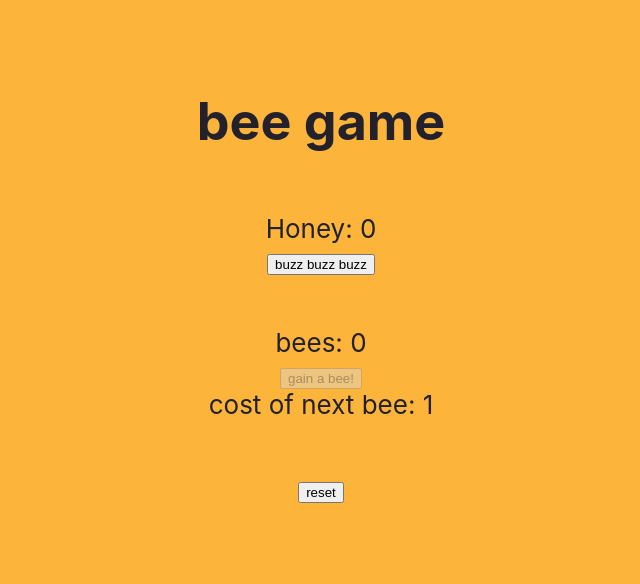
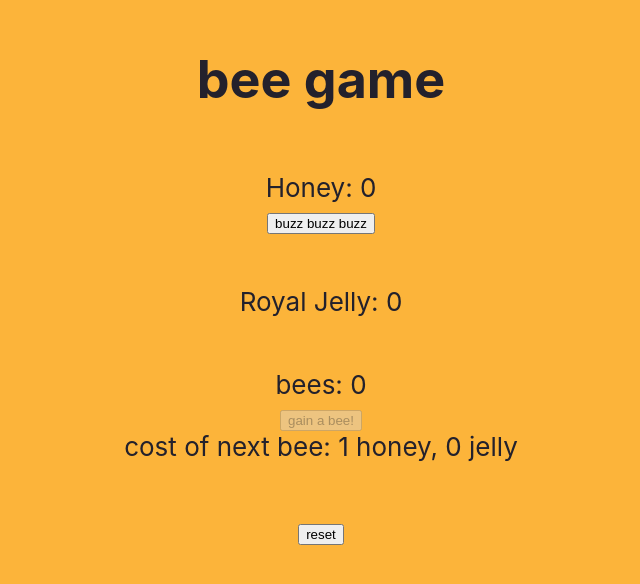
Before and after one commit to LukeLavan/SD-D-TeamIdle, a React (Create React App) app: page / in a window 1280 px wide. Shown: the part 108-692 px from the top of the page, without its empty margins (319-959 px from the left). Built offline with nearby package versions, Linux system fonts and the light colour scheme.

Commit message:
add royal jelly prototype

```diff
--- a/src/App.tsx
+++ b/src/App.tsx
@@ -6,36 +6,56 @@ import { usePersistentState } from './PersistentState';
 import { useState, useEffect } from 'react';
 import './App.css';
 
+// truncate number to n decimal places
+const trunc = (numberToTruncate: number, numberOfDecimalPlaces: number) => {
+  const tenexp = 10 ** numberOfDecimalPlaces;
+  return Math.trunc(numberToTruncate * tenexp) / tenexp;
+};
+
 function App(): JSX.Element {
   const variableDefaults = {
     honey: 0,
     bees: 0,
-    costOfNextBee: 1
+    royalJelly: 0,
+    costOfNextBeeHoney: 1,
+    costOfNextBeeRoyalJelly: 0
   };
 
   // persistent variables
   const [honey, setHoney] = usePersistentState('honey', variableDefaults.honey);
   const [bees, setBees] = usePersistentState('bees', variableDefaults.bees);
+  const [royalJelly, setRoyalJelly] = usePersistentState(
+    'royalJelly',
+    variableDefaults.royalJelly
+  );
 
   // non-persistent varaibles (can be recalculated on page load)
-  const [costOfNextBee, setCostOfNextBee] = useState(
-    variableDefaults.costOfNextBee
+  const [costOfNextBeeHoney, setCostOfNextBeeHoney] = useState(
+    variableDefaults.costOfNextBeeHoney
   );
+  const [costOfNextBeeRoyalJelly, setCostOfNextBeeRoyalJelly] = useState(
+    variableDefaults.costOfNextBeeRoyalJelly
+  );
+  const [canBuyNextBee, setCanBuyNextBee] = useState(false);
 
   // mutators
   const incrementHoney = () => {
     setHoney((previousHoney) => previousHoney + 1);
   };
 
-  const incrementBees = () => {
-    if (honey >= costOfNextBee) {
+  const buyNextBee = () => {
+    if (canBuyNextBee) {
       setBees((previousBees) => previousBees + 1);
-      setHoney((previousHoney) => previousHoney - costOfNextBee);
+      setHoney((previousHoney) => previousHoney - costOfNextBeeHoney);
+      setRoyalJelly(
+        (previousRoyalJelly) => previousRoyalJelly - costOfNextBeeRoyalJelly
+      );
     }
   };
 
   const calcCostOfNextBee = () => {
-    setCostOfNextBee((bees + 1) ** 2);
+    setCostOfNextBeeHoney((bees + 1) ** 2);
+    setCostOfNextBeeRoyalJelly(1.3 ** bees - 1);
   };
 
   // calculate new bee cost when bee count updates
@@ -43,9 +63,19 @@ function App(): JSX.Element {
     calcCostOfNextBee();
   }, [bees]);
 
+  // re-evaluate if we can buy next bee when relevant vars change
+  const calcCanBuyNextBee = () => {
+    return honey >= costOfNextBeeHoney && royalJelly >= costOfNextBeeRoyalJelly;
+  };
+  useEffect(() => {
+    setCanBuyNextBee(calcCanBuyNextBee());
+    console.log(canBuyNextBee);
+  }, [honey, bees, royalJelly]);
+
   // handle the logic for one tick
   const processTick = () => {
     setHoney((previousHoney) => previousHoney + bees);
+    setRoyalJelly((previousRoyalJelly) => previousRoyalJelly + 0.27 * bees);
   };
 
   // process a tick every 1 second
@@ -58,6 +88,7 @@ function App(): JSX.Element {
   const reset = () => {
     setHoney(variableDefaults.honey);
     setBees(variableDefaults.bees);
+    setRoyalJelly(variableDefaults.royalJelly);
   };
 
   return (
@@ -68,12 +99,17 @@ function App(): JSX.Element {
         <button onClick={incrementHoney}>buzz buzz buzz</button>
       </p>
       <p>
+        Royal Jelly: {trunc(royalJelly, 2)} <br />
+      </p>
+      <p>
         bees: {bees} <br />
-        <button disabled={honey < costOfNextBee} onClick={incrementBees}>
+        <button disabled={!canBuyNextBee} onClick={buyNextBee}>
           gain a bee!
         </button>
         <br />
-        cost of next bee: {costOfNextBee} <br />
+        cost of next bee: {costOfNextBeeHoney} honey,{' '}
+        {trunc(costOfNextBeeRoyalJelly, 2)} jelly
+        <br />
       </p>
       <p>
         <button onClick={reset}>reset</button>
```
